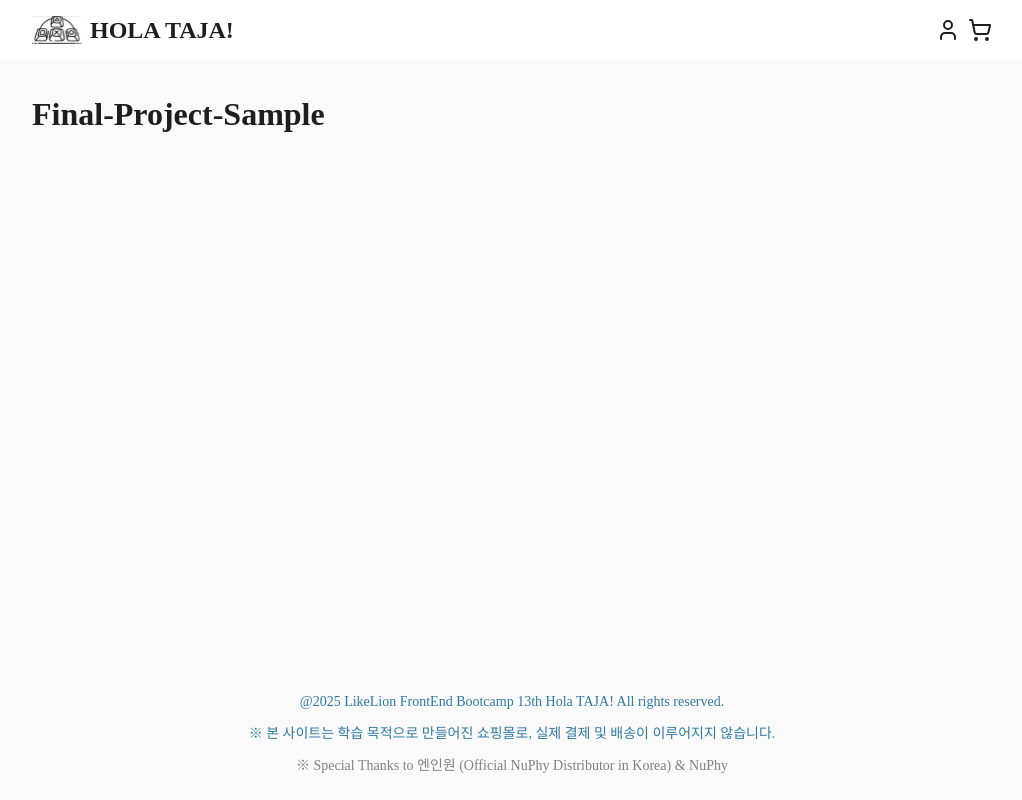
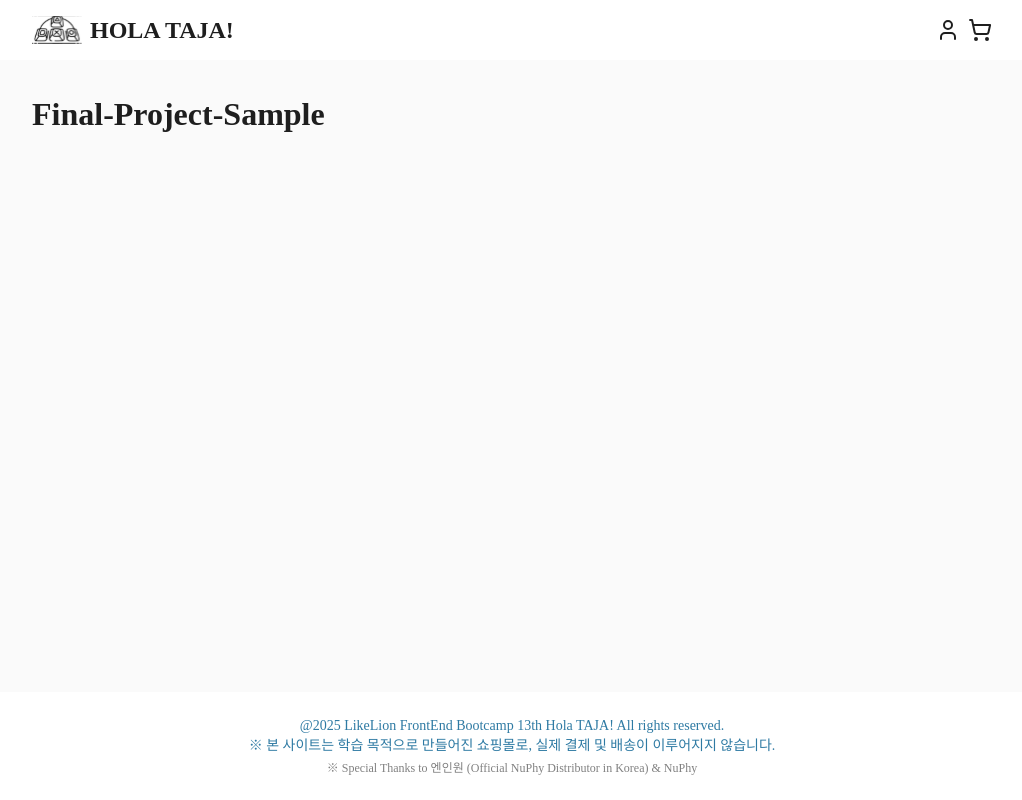
Before and after one commit to dong-fa/Final-15-HOLATAJA, a Next.js app: page / in a window 1280 px wide. Shown: the whole page, without its empty margins (128-1150 px from the left). Built offline with nearby package versions, Linux system fonts and the light colour scheme.

Commit message:
refactor: footer 줄 간격, 폰트 사이즈, 배경색 수정 완료

```diff
--- a/src/components/Footer.tsx
+++ b/src/components/Footer.tsx
@@ -1,12 +1,12 @@
 export default function Footer() {
   return (
-    <footer className="mx-auto label-s text-secondary p-4 sm:p-6">
-      <div className="flex flex-col justify-center items-center space-y-2 sm:space-y-3">
+    <footer className="mx-auto label-s text-secondary p-4 sm:p-6 bg-white w-full">
+      <div className="flex flex-col justify-center items-center">
         <p className="text-xs sm:text-sm text-center">@2025 LikeLion FrontEnd Bootcamp 13th Hola TAJA! All rights reserved.</p>
-        <p className="text-xs sm:text-sm text-center px-2 sm:px-4">
+        <p className="text-xs sm:text-sm text-center px-2 sm:px-4 mb-1">
           ※ 본 사이트는 학습 목적으로 만들어진 쇼핑몰로, 실제 결제 및 배송이 이루어지지 않습니다.
         </p>
-        <p className="text-darkgray text-xs sm:text-sm text-center px-2 sm:px-4">
+        <p className="text-darkgray text-xs sm:text-xs text-center px-2 sm:px-4">
           ※ Special Thanks to 엔인원 (Official NuPhy Distributor in Korea) & NuPhy
         </p>
       </div>
```
